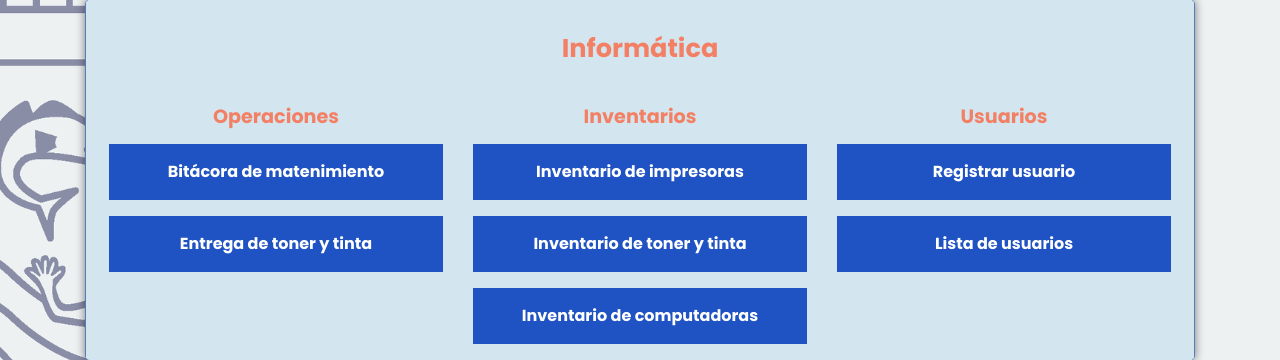
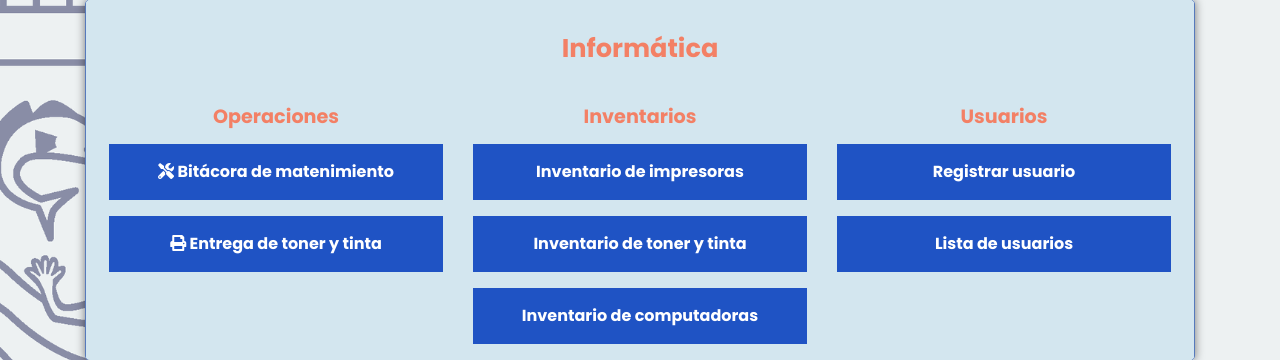
Before and after one commit to ayuntamiento-mulege-informatica/informatica, a PHP site: page /inicio_informatica.php in a window 1280 px wide. Shown: the part 293-653 px from the top of the page. Run offline with PHP 8.4, Linux system fonts and the light colour scheme; data that the repository does not hold is empty.

Commit message:
Agregados iconos.

```diff
--- a/inicio_informatica.php
+++ b/inicio_informatica.php
@@ -17,8 +17,8 @@ include_once 'menu.php';
               <div class="col-4">
                 <h3>Operaciones</h3>
                 <div class="centrar-botones">
-                  <a class="enlace-boton" href="/bitacora_mantenimiento">Bitácora de matenimiento</a>
-                  <a class="enlace-boton" href="/entrega_toner_tinta">Entrega de toner y tinta</a>
+                  <a class="enlace-boton" href="/bitacora_mantenimiento"> <span class="fas fa-tools"></span> Bitácora de matenimiento</a>
+                  <a class="enlace-boton" href="/entrega_toner_tinta"> <span class="fas fa-print"></span> Entrega de toner y tinta</a>
                 </div>
               </div>
 
```
